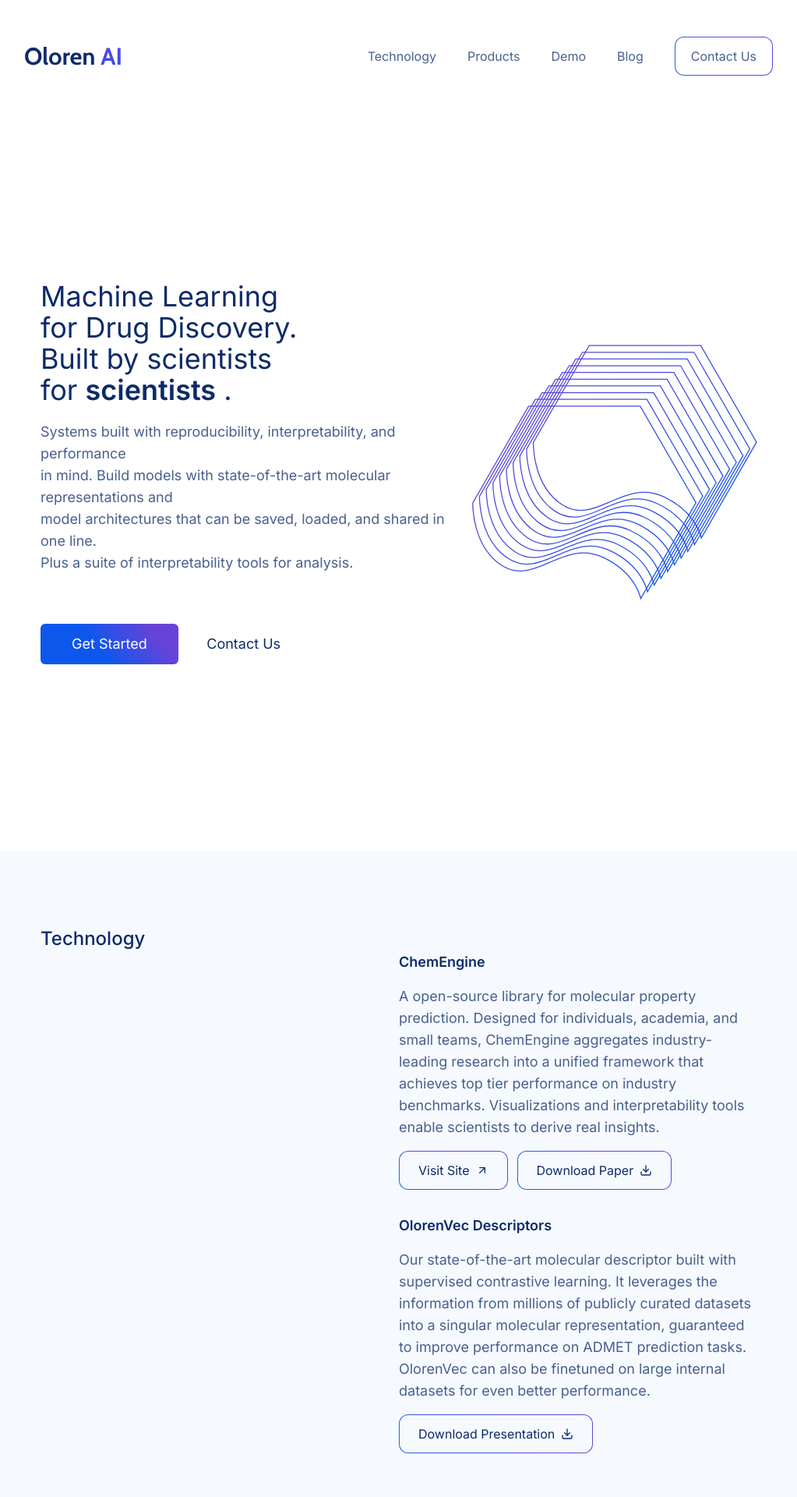
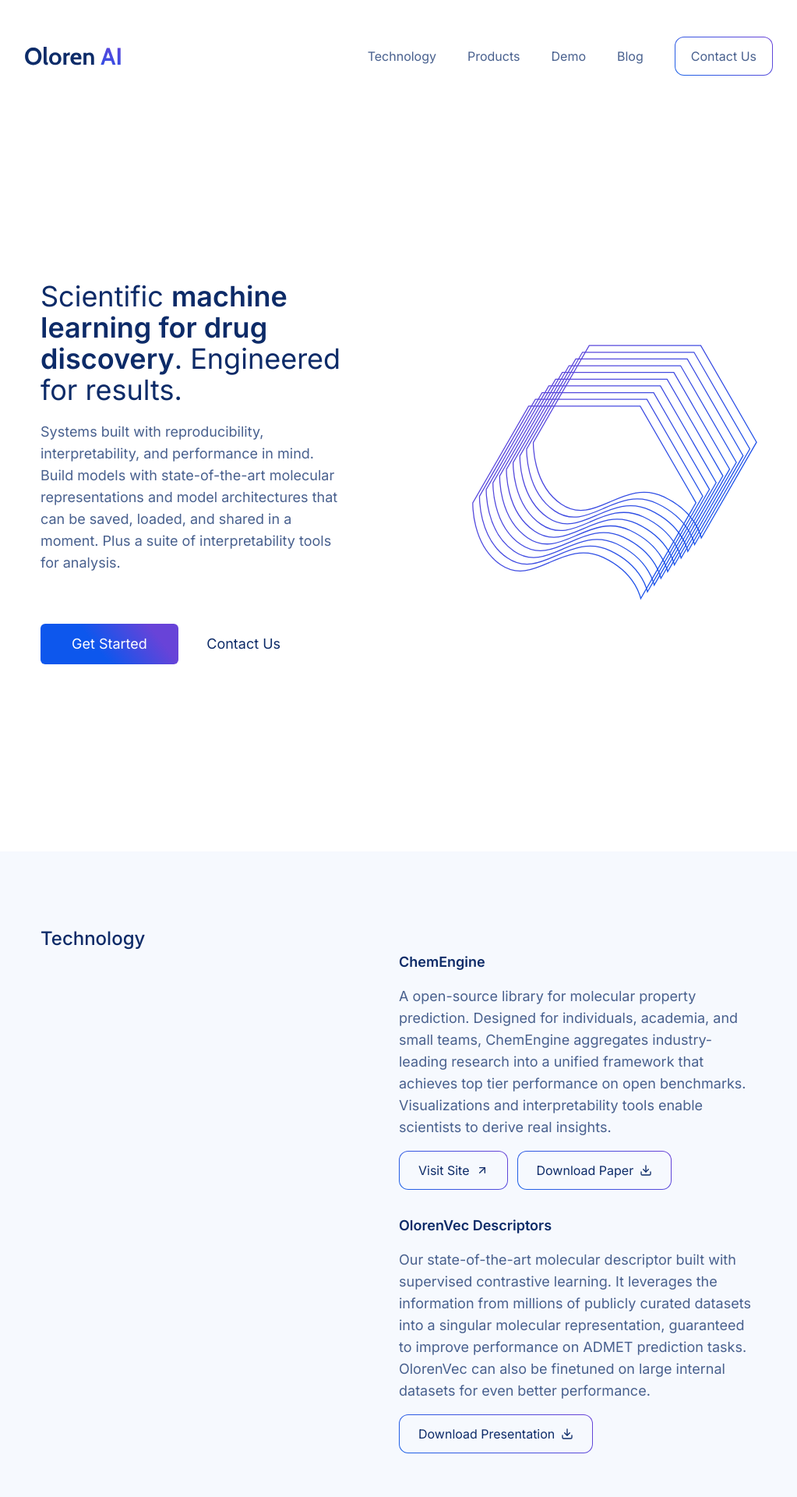
Before and after one commit to Oloren-AI/oloren-blog-site, a Jekyll site: the page built from index.html, in a window 1280 px wide. Shown: the top 1920 px of the page at 78% size, without its empty margins (128-1151 px from the left). Built offline with Jekyll 4.4.1, drawn with Linux system fonts in a browser that asks for light colours.

```diff
--- a/_layouts/default.html
+++ b/_layouts/default.html
@@ -50,7 +50,7 @@
           <a href="{{site.url}}/#technology">Technology</a>
           <a href="{{site.url}}/#products">Products</a>
           <a href="https://beta.oloren.ai">Demo</a>
-          <a href="{{site.url}}/#blogs">Blog</a>
+          <a href="{{site.url}}/blogs">Blog</a>
           <a
             class="olorengradient h-fit w-fit rounded-xl p-px"
             href="mailto:contact@oloren.ai"
--- a/assets/css/style.css
+++ b/assets/css/style.css
@@ -2663,6 +2663,22 @@ img {
     width: 66.666667%;
   }
 
+  .lg\:w-\[80\%\] {
+    width: 80%;
+  }
+
+  .lg\:w-\[78\%\] {
+    width: 78%;
+  }
+
+  .lg\:w-\[75\%\] {
+    width: 75%;
+  }
+
+  .lg\:w-\[73\%\] {
+    width: 73%;
+  }
+
   .lg\:grid-cols-3 {
     grid-template-columns: repeat(3, minmax(0, 1fr));
   }
--- a/index.html
+++ b/index.html
@@ -9,15 +9,15 @@ layout: default
   >
     <div class="space-y-5 py-16 lg:space-y-12 lg:py-60">
       <div id="hero-text" class="w-full space-y-5 pr-4">
-        <h1 class="w-full text-4xl font-normal text-primary lg:w-[65%]">
-          Machine Learning for Drug Discovery. Built by scientists for <b class="font-semibold">scientists</b> .
+        <h1 class="w-full text-4xl font-normal text-primary lg:w-[73%]">
+          Scientific <b class="font-semibold">machine learning for drug discovery</b>. Engineered for results.
         </h1>
 
-        <h2 class="w-full text-lg text-secondary">
-          Systems built with reproducibility, interpretability, and performance <br />
-          in mind. Build models with state-of-the-art molecular representations and <br />
-          model architectures that can be saved, loaded, and shared in one line. <br />
-          Plus a suite of interpretability tools for analysis. <br />
+        <h2 class="w-full text-lg text-secondary lg:w-[73%]">
+          Systems built with reproducibility, interpretability, and performance
+          in mind. Build models with state-of-the-art molecular representations and
+          model architectures that can be saved, loaded, and shared in a moment.
+          Plus a suite of interpretability tools for analysis.
         </h2>
       </div>
       <div class="space-x-8">
@@ -45,7 +45,7 @@ layout: default
           <p class="text-lg text-secondary">
             A open-source library for molecular property prediction. Designed for individuals, academia,
             and small teams, ChemEngine aggregates industry-leading research into a unified framework
-            that achieves top tier performance on industry benchmarks. Visualizations and interpretability
+            that achieves top tier performance on open benchmarks. Visualizations and interpretability
             tools enable scientists to derive real insights.
           </p>
           <div
```
Also changed, not shown: _posts/2022-07-26-prop_split.md (added, +53 -0 lines), _posts/2022-08-29-acs_fall2022.html (added, +16 -0 lines), _posts/2022-08-29-acs_fall2022.md (deleted, +0 -4 lines), _posts/2022-09-09-ai_architecture_hype.md (added, +46 -0 lines), _posts/2022-10-07-benchmark_chemengine.md (added, +45 -0 lines), _posts/uncertainty-post.md (deleted, +0 -5 lines).
